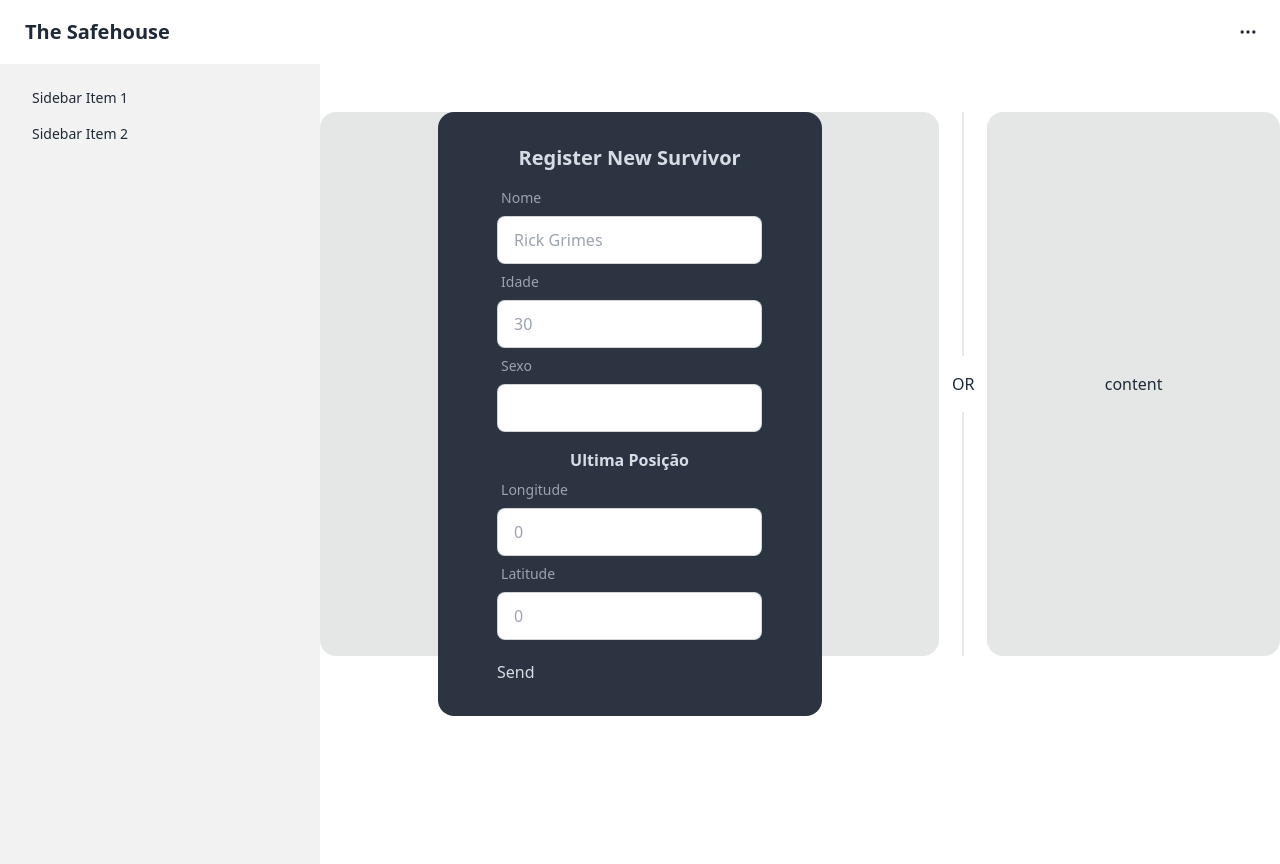
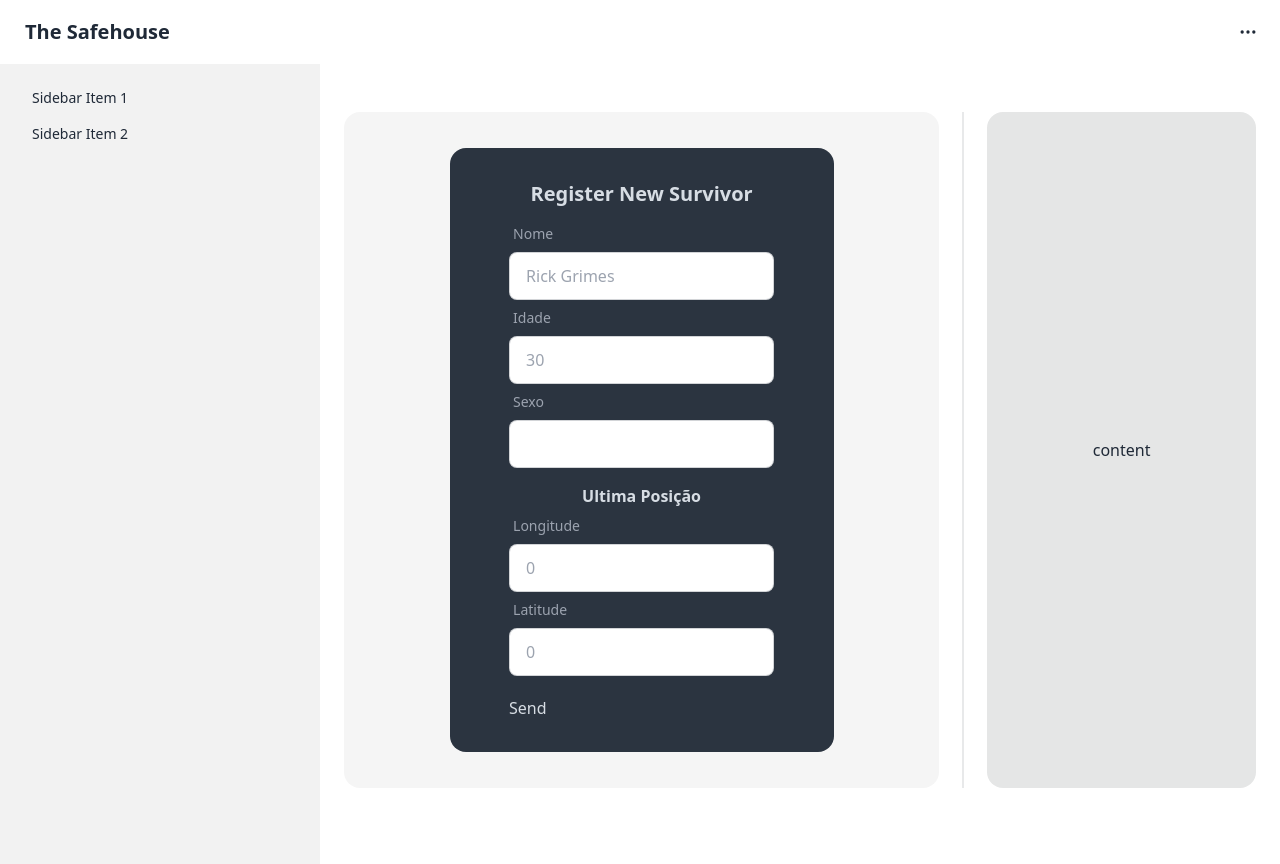
Before and after one commit to adnir-andrade/safehouse, a React (Vite) app in the folder frontend/: page / in a window 1280 px wide. Built offline with nearby package versions, Linux system fonts and the light colour scheme.

Commit message:
Adjust Divisor classes

```diff
--- a/frontend/src/App.jsx
+++ b/frontend/src/App.jsx
@@ -17,13 +17,13 @@ function App() {
     <>
       <Navbar onClick={changeState} />
       <Sidebar isChecked={isChecked} onClick={changeState}>
-        <div className="flex flex-col h-4/5 lg:flex-row py-12">
-          <div className="grid flex-grow card bg-base-300 rounded-box place-items-center">
+        <div className="flex flex-col xl:flex-row my-12 mx-6">
+          <div className="grid flex-grow card bg-base-300 bg-opacity-40 rounded-box place-items-center py-9">
             <Card title="Register New Survivor">
               <Form></Form>
             </Card>
           </div>
-          <div className="divider lg:divider-horizontal">OR</div>
+          <div className="divider lg:divider-horizontal" />
           <div className="grid flex-grow card bg-base-300 rounded-box place-items-center">
             content
           </div>
```
